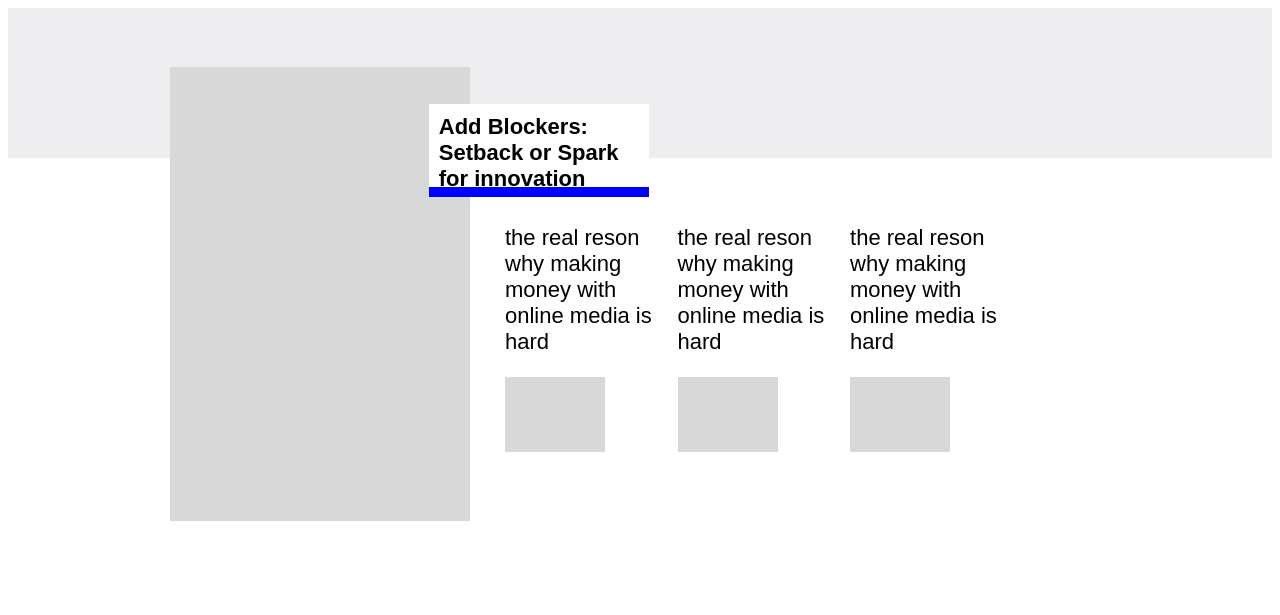
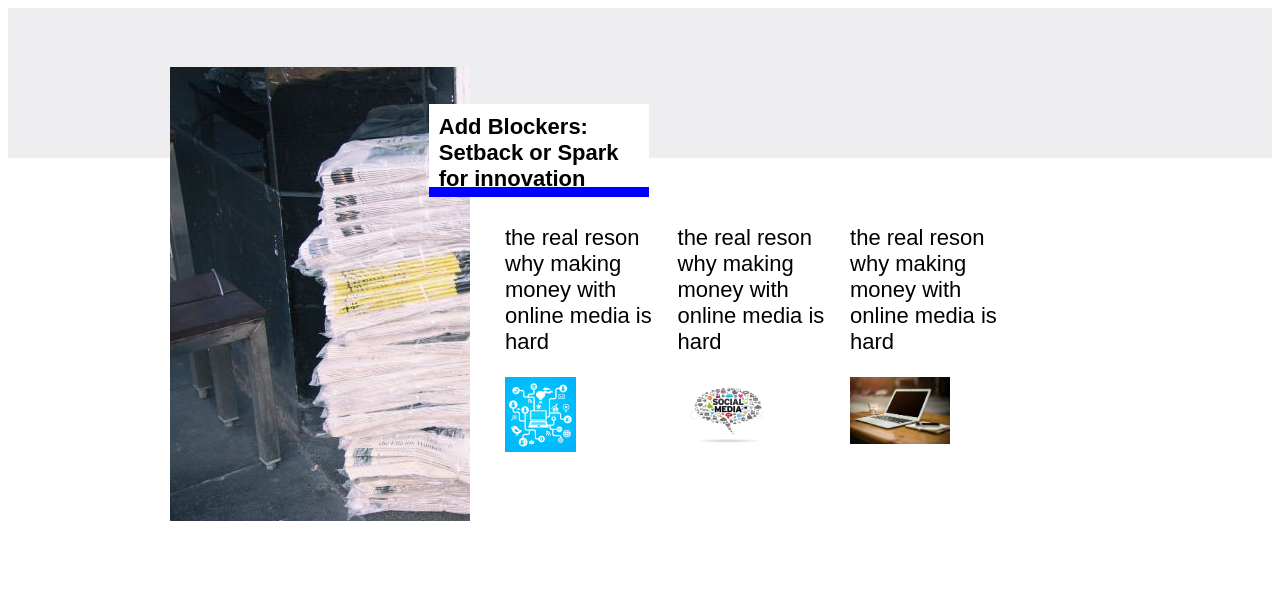
Before and after one commit to vedadeepta/vanilla-UI-practice, a website with bundled scripts: page src/index.html in a window 1280 px wide. Built offline with nearby package versions, Linux system fonts and the light colour scheme.

Commit message:
images added

```diff
--- a/src/css/layout.css
+++ b/src/css/layout.css
@@ -92,6 +92,7 @@
   height: 454px;
 	position: absolute;
 	top: -20%;
+  background-image: url('../img/bg-img.jpg');
 }
 
 .header {
@@ -113,10 +114,9 @@
   align-items: flex-start;
 }
 
-.small-img {
-  width: 100px;
-  height: 75px;
-  background-color: #d8d8d8;
+.small-img > img{
+  max-width: 100px;
+  max-height: 75px;
 }
 
 .news-row {
@@ -188,4 +188,7 @@
     top: -40%;
     left: 44%;
   }
+  .small-img > img {
+    max-height: 68px
+  }
 }
--- a/src/index.html
+++ b/src/index.html
@@ -28,19 +28,25 @@
 						<div class="four columns">
 							<div class="news-item">
 								<p> the real reson why making money with online media is hard</p>
-								<div class="small-img"></div>
+								<div class="small-img">
+									<img src="img/img-1.jpg">
+								</div>
 							</div>
 						</div>
 						<div class="four columns">
 							<div class="news-item">
 								<p> the real reson why making money with online media is hard</p>
-								<div class="small-img"></div>
+								<div class="small-img">
+									<img src="img/img-2.jpg">
+								</div>
 							</div>
 						</div>
 						<div class="four columns">
 							<div class="news-item">
 								<p> the real reson why making money with online media is hard</p>
-								<div class="small-img"></div>
+								<div class="small-img">
+									<img src="img/img-3.jpeg">
+								</div>
 							</div>
 						</div>
 					</div>
```
Also changed, not shown: src/img/bg-img.jpg (added), src/img/img-1.jpg (added), src/img/img-2.jpg (added), src/img/img-3.jpeg (added).
